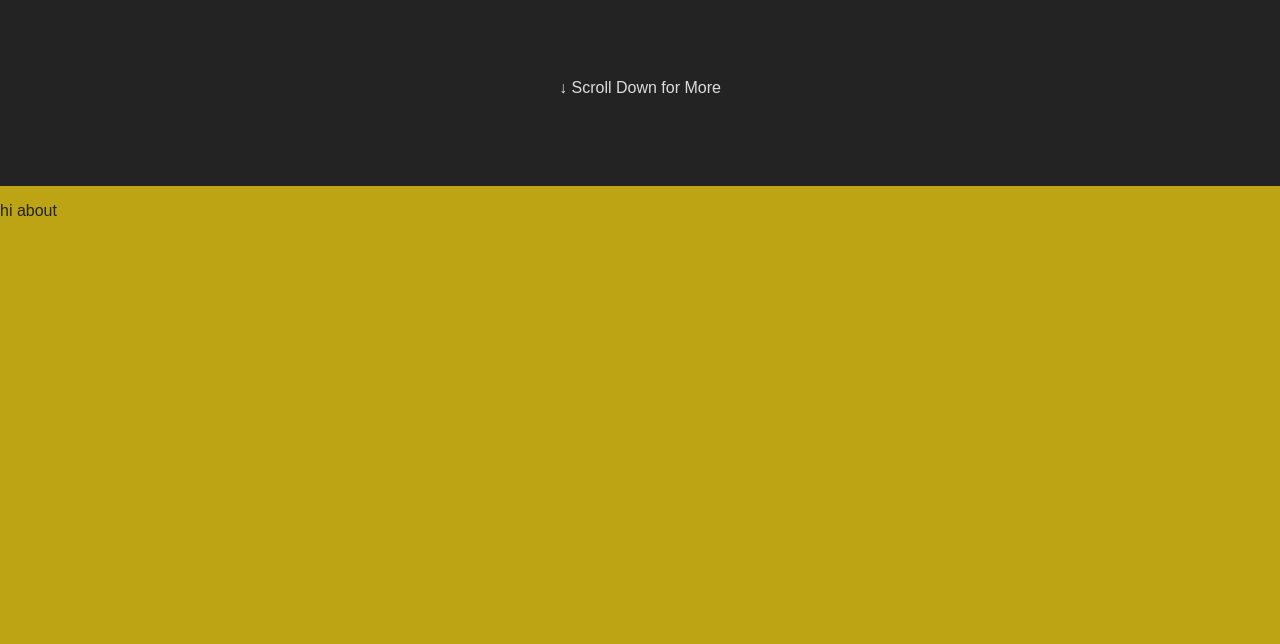
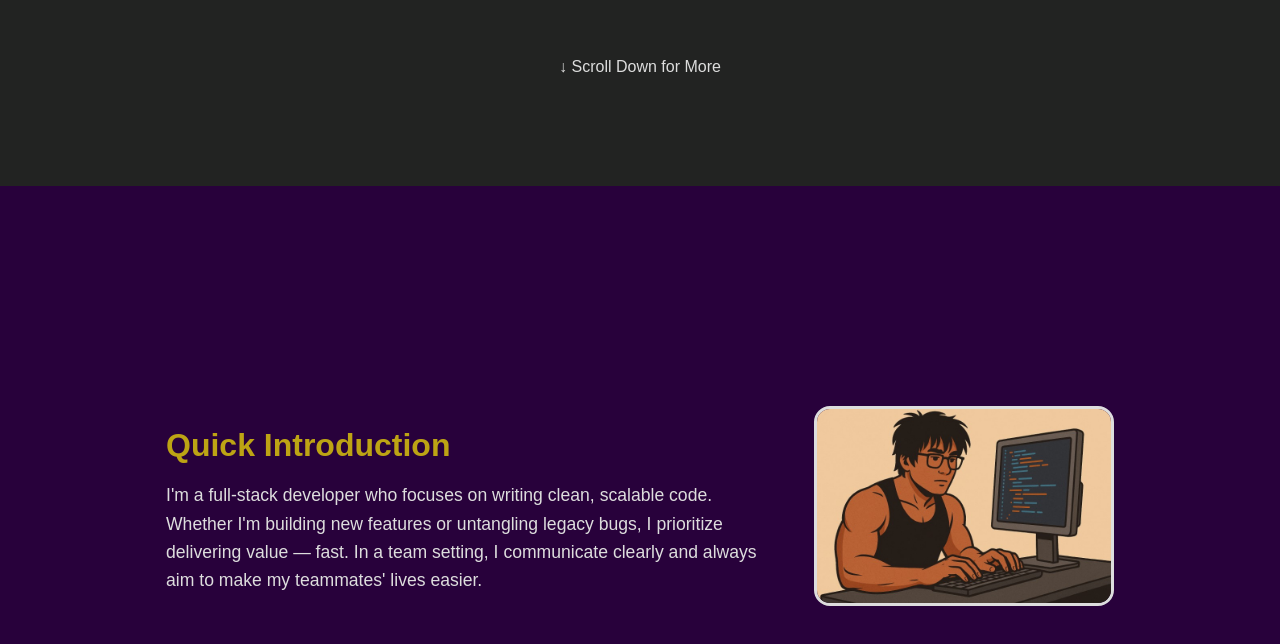
Before and after one commit to bryan-315/portfolio-project, a React (Create React App) app: page / in a window 1280 px wide. Shown: the part 684-1328 px from the top of the page. Before the commit the page ends 920 px from the top, so only its background shows below. Built offline with nearby package versions, Linux system fonts and the light colour scheme; a web font is replaced by a local one.

Commit message:
start aboutme page

```diff
--- a/src/components/Home/AboutMe.js
+++ b/src/components/Home/AboutMe.js
@@ -1,9 +1,28 @@
+import {
+    AbtMeSect,
 
+    AbtMeText,
+    AbtMeImg
+} from "../../styles/AboutMeStyles"
 
+import aboutImage from '../../assets/bryanArt1.jpg'
 const AboutMe = () => {
 
     return (
-        <p>hi about</p>
+        <AbtMeSect>
+
+            <AbtMeText>
+            <h2>
+                Quick Introduction
+            </h2>
+            <p>
+            I'm a full-stack developer who focuses on writing clean, scalable code.
+            Whether I'm building new features or untangling legacy bugs, I prioritize delivering value — fast.
+            In a team setting, I communicate clearly and always aim to make my teammates' lives easier.
+            </p>
+            </AbtMeText>
+            <AbtMeImg src={aboutImage} />
+        </AbtMeSect>
     )
 }
 
--- a/src/components/Home/Hero.js
+++ b/src/components/Home/Hero.js
@@ -14,7 +14,7 @@ const Hero = () => {
         <HeroSection>
             <HeroImage src={heroIcon} alt='A picture of a very active brain'/>
             <HeroTitle>Welcome To The Bryan Zone</HeroTitle>
-            <HeroSubtitle>Bryan Cruz: Full Stack Developper & Creative Genius</HeroSubtitle>
+            <HeroSubtitle>Bryan Cruz: Web Developper & Creative Genius</HeroSubtitle>
             <ScrollDown>↓ Scroll Down for More</ScrollDown>
         </HeroSection>
     );
--- /dev/null
+++ b/src/styles/AboutMeStyles.js
@@ -0,0 +1,74 @@
+import styled from "styled-components";
+
+
+const AbtMeSect = styled.section`
+min-height: 80vh;
+padding: 4rem 2rem;
+background-color: var(--violet); /* contrast from hero's black */
+color: var(--platinum);
+display: flex;
+align-items: center;
+justify-content: center;
+text-align: center;
+flex-wrap: wrap;
+gap: 3rem;
+@media (max-width: 768px) {
+    flex-direction: column;
+    padding: 3rem 1.5rem;
+}
+`
+
+const AbtMeText = styled.div`
+flex: 1;
+max-width: 600px;
+text-align: left;
+
+h2 {
+    font-size: 2rem;
+    margin-bottom: 1rem;
+    color: var(--gold);
+}
+
+p {
+    font-size: 1.1rem;
+    line-height: 1.6;
+}
+
+@media (max-width: 768px) {
+    text-align: center;
+
+    h2 {
+    font-size: 1.75rem;
+    }
+
+    p {
+    font-size: 1rem;
+    }
+}
+`;
+
+
+const AbtMeImg = styled.img`
+  flex: 1;
+  max-width: 300px;
+  width: 100%;
+  height: auto;
+  border-radius: 1rem;
+  border: 3px solid var(--platinum);
+
+  @media (max-width: 768px) {
+    max-width: 200px;
+    max-height: 100px;
+  }
+`;
+
+
+
+
+
+
+export {
+    AbtMeSect,
+    AbtMeText,
+    AbtMeImg
+}
--- a/src/styles/HeroStyles.js
+++ b/src/styles/HeroStyles.js
@@ -23,7 +23,7 @@ color: var(--platinum);
 
 const ScrollDown = styled.div`
 position: absolute;
-bottom: 20px;
+bottom: 40px;
 font-size: 1rem;
 color: var(--platinum);
 animation: bounce 2s infinite;
--- a/src/styles/NavBarStyles.js
+++ b/src/styles/NavBarStyles.js
@@ -38,8 +38,7 @@ transition: background-color 0.7s ease, color 0.7s ease;
 }
 
 &:hover {
-    color: var(--gold);
-    background-color: var(--violet);
+    background-color: var(--black);
 }
 
 @media (max-width: 768px) {
```
Also changed, not shown: src/assets/bryanArt1.jpg (added).
